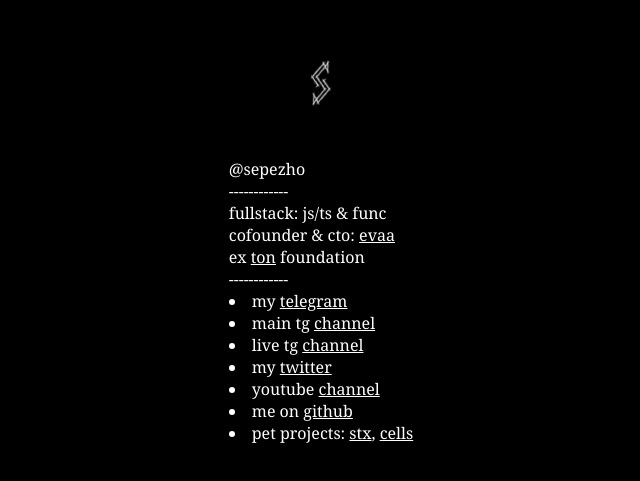
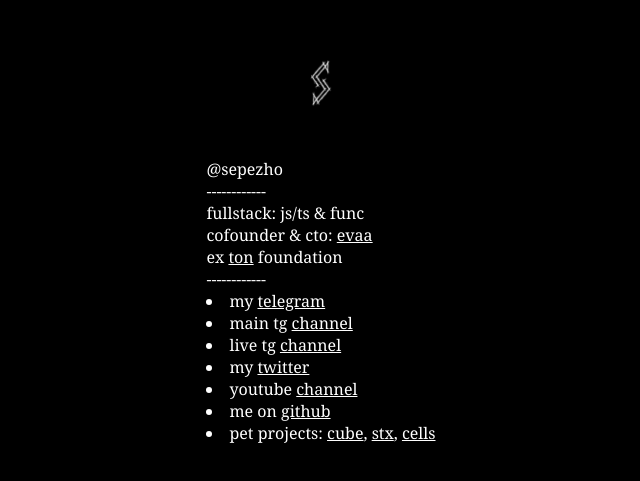
Before and after one commit to sepezho/card, a React (Create React App) app: page / in a window 1280 px wide. Shown: the part 141-622 px from the top of the page, without its empty margins (319-959 px from the left). Built offline with nearby package versions, Linux system fonts and the light colour scheme.

Commit message:
add cube link

```diff
--- a/src/App.tsx
+++ b/src/App.tsx
@@ -39,7 +39,7 @@ function App() {
               me on <a href="https://github.com/sepezho">github</a>
             </li>
             <li>
-              pet projects: <a href="https://stx.tg">stx</a>, <a href="https://toncells.org">cells</a>
+              pet projects: <a href="https://cubee.ee">cube</a>, <a href="https://stx.tg">stx</a>, <a href="https://toncells.org">cells</a>
             </li>
           </nav>
         </p>
```
